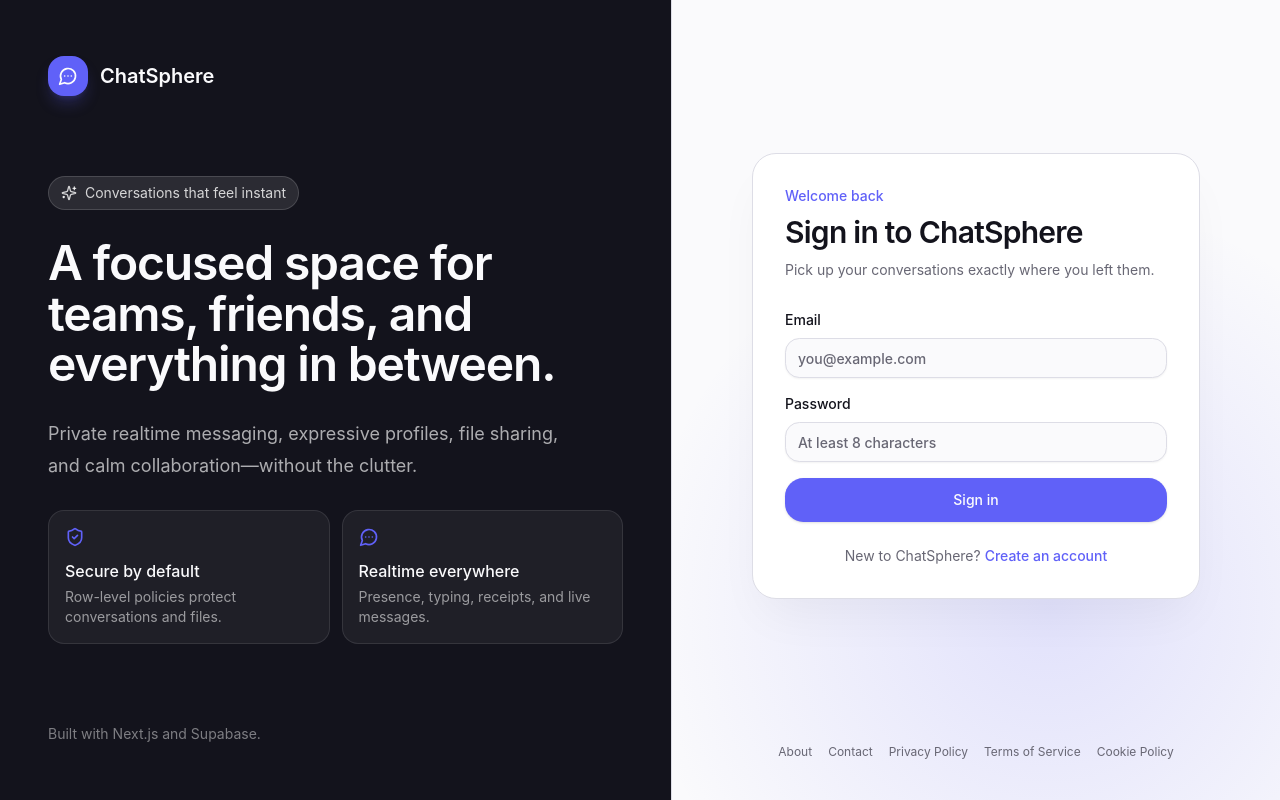
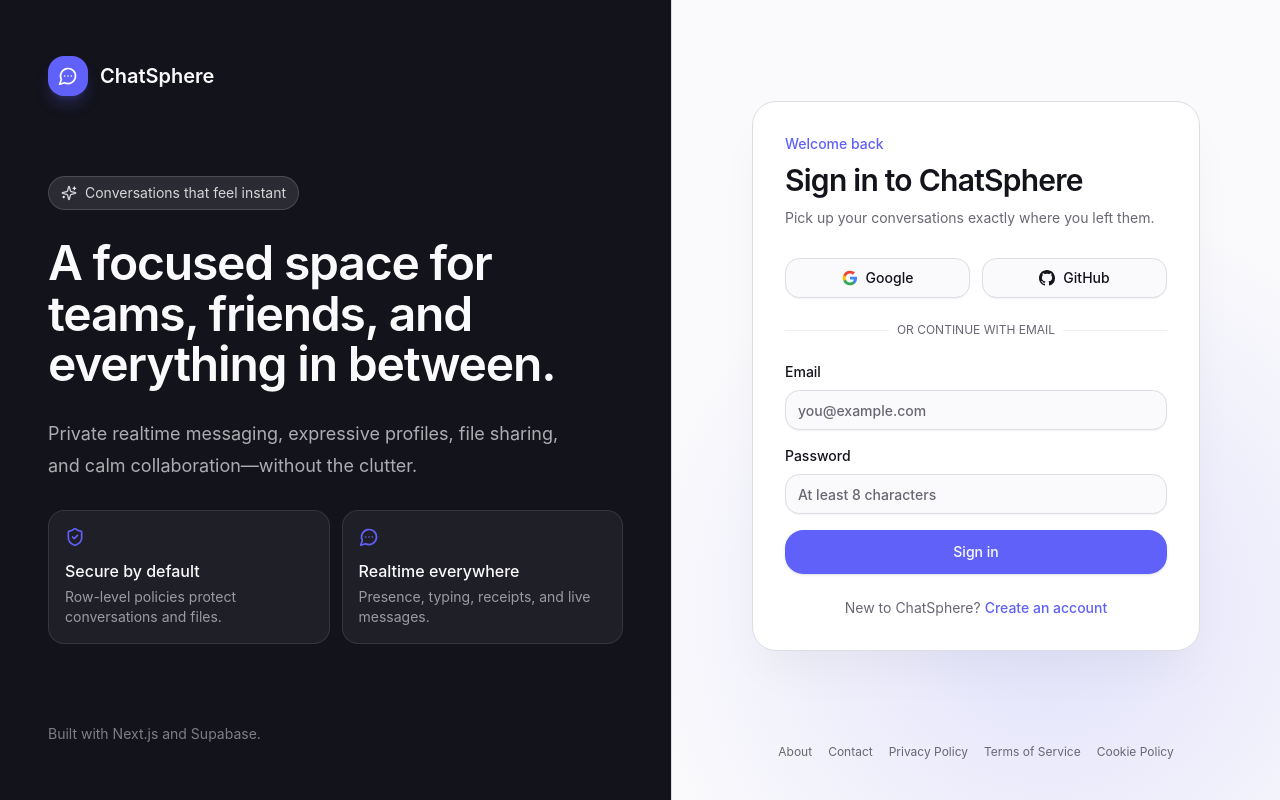
Before and after one commit to akashdebbarma06/Real-Time-Chat-Application, a Next.js app: page /login in a window 1280 px wide. Built offline with nearby package versions, Linux system fonts and the light colour scheme.

Commit message:
Add Google and GitHub OAuth social login buttons

```diff
--- a/components/auth/auth-form.tsx
+++ b/components/auth/auth-form.tsx
@@ -68,14 +68,86 @@
     }
   }
 
+  async function handleSocialAuth(provider: "google" | "github") {
+    setLoading(true);
+    const supabase = createClient();
+    const origin = window.location.origin;
+    const { error } = await supabase.auth.signInWithOAuth({
+      provider,
+      options: {
+        redirectTo: `${origin}/auth/callback`,
+      },
+    });
+    if (error) {
+      toast.error(error.message);
+      setLoading(false);
+    }
+  }
+
   return (
     <div className="w-full max-w-md">
-      <div className="mb-8 flex items-center gap-3 lg:hidden"><span className="grid size-10 place-items-center rounded-2xl bg-primary text-primary-foreground"><MessageCircleMore className="size-5" /></span><span className="text-xl font-semibold">ChatSphere</span></div>
+      <div className="mb-8 flex items-center gap-3 lg:hidden">
+        <span className="grid size-10 place-items-center rounded-2xl bg-primary text-primary-foreground">
+          <MessageCircleMore className="size-5" />
+        </span>
+        <span className="text-xl font-semibold">ChatSphere</span>
+      </div>
       <div className="rounded-3xl border bg-card p-6 shadow-2xl shadow-black/5 sm:p-8">
         <div className="mb-7">
           <p className="text-sm font-medium text-primary">{isLogin ? "Welcome back" : "Create your space"}</p>
           <h2 className="mt-2 text-3xl font-semibold tracking-tight">{isLogin ? "Sign in to ChatSphere" : "Join ChatSphere"}</h2>
           <p className="mt-2 text-sm leading-6 text-muted-foreground">{isLogin ? "Pick up your conversations exactly where you left them." : "Start direct messages and group conversations in a few moments."}</p>
+        </div>
+
+        {/* Social Auth Buttons */}
+        <div className="grid grid-cols-2 gap-3 mb-6">
+          <Button
+            type="button"
+            variant="outline"
+            disabled={loading}
+            onClick={() => void handleSocialAuth("google")}
+            className="w-full flex items-center justify-center gap-2"
+          >
+            <svg className="size-4" viewBox="0 0 24 24">
+              <path
+                fill="#4285F4"
+                d="M22.56 12.25c0-.78-.07-1.53-.2-2.25H12v4.26h5.92c-.26 1.37-1.04 2.53-2.21 3.31v2.77h3.57c2.08-1.92 3.28-4.74 3.28-8.09z"
+              />
+              <path
+                fill="#34A853"
+                d="M12 23c2.97 0 5.46-.98 7.28-2.66l-3.57-2.77c-.98.66-2.23 1.06-3.71 1.06-2.86 0-5.29-1.93-6.16-4.53H2.18v2.84C3.99 20.53 7.7 23 12 23z"
+              />
+              <path
+                fill="#FBBC05"
+                d="M5.84 14.09c-.22-.66-.35-1.36-.35-2.09s.13-1.43.35-2.09V7.06H2.18C1.43 8.55 1 10.22 1 12s.43 3.45 1.18 4.94l2.85-2.22.81-.63z"
+              />
+              <path
+                fill="#EA4335"
+                d="M12 5.38c1.62 0 3.06.56 4.21 1.64l3.15-3.15C17.45 2.09 14.97 1 12 1 7.7 1 3.99 3.47 2.18 7.06l3.66 2.84c.87-2.6 3.3-4.52 6.16-4.52z"
+              />
+            </svg>
+            Google
+          </Button>
+
+          <Button
+            type="button"
+            variant="outline"
+            disabled={loading}
+            onClick={() => void handleSocialAuth("github")}
+            className="w-full flex items-center justify-center gap-2"
+          >
+            <svg className="size-4 fill-current" viewBox="0 0 24 24">
+              <path d="M12 0C5.37 0 0 5.37 0 12c0 5.31 3.435 9.795 8.205 11.385.6.105.825-.255.825-.57 0-.285-.015-1.23-.015-2.235-3.015.555-3.795-.735-4.035-1.41-.135-.345-.72-1.41-1.23-1.695-.42-.225-1.02-.78-.015-.795.945-.015 1.62.87 1.845 1.23 1.08 1.815 2.805 1.305 3.495.99.105-.78.42-1.305.765-1.605-2.67-.3-5.46-1.335-5.46-5.925 0-1.305.465-2.385 1.23-3.225-.12-.3-.54-1.53.12-3.18 0 0 1.005-.315 3.3 1.23.96-.27 1.98-.405 3-.405s2.04.135 3 .405c2.295-1.56 3.3-1.23 3.3-1.23.66 1.65.24 2.88.12 3.18.765.84 1.23 1.905 1.23 3.225 0 4.605-2.805 5.625-5.475 5.925.435.375.81 1.095.81 2.22 0 1.605-.015 2.895-.015 3.3 0 .315.225.69.825.57A12.02 12.02 0 0024 12c0-6.63-5.37-12-12-12z" />
+            </svg>
+            GitHub
+          </Button>
+        </div>
+
+        <div className="relative mb-6 text-center text-xs text-muted-foreground uppercase">
+          <div className="absolute inset-0 flex items-center">
+            <div className="w-full border-t border-muted" />
+          </div>
+          <span className="relative bg-card px-2">Or continue with email</span>
         </div>
 
         <form className="space-y-4" onSubmit={handleSubmit}>
```
